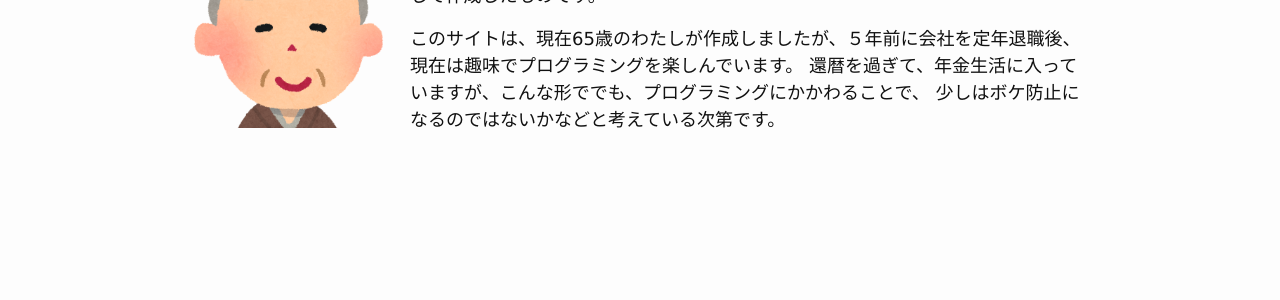
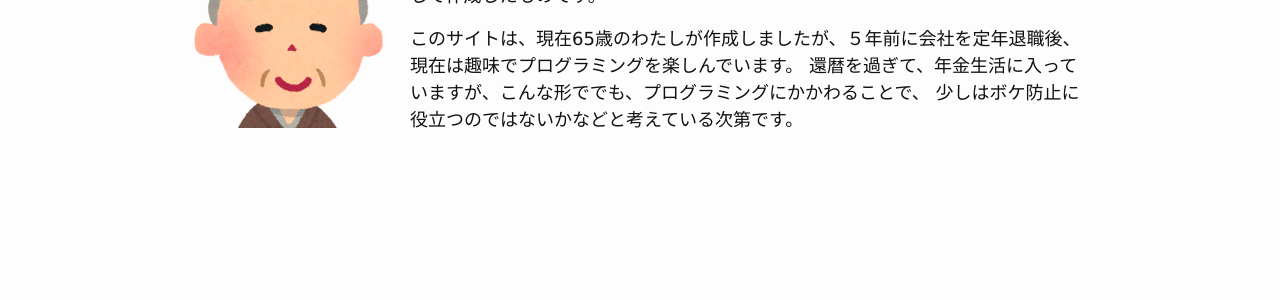
Before and after one commit to saitomako/hpbyself, a Jekyll site: the page built from about.md, in a window 1280 px wide. Shown: the part 280-580 px from the top of the page. Built offline with Jekyll 4.4.1, drawn with Linux system fonts in a browser that asks for light colours.

Commit message:
update etc

```diff
--- a/about.md
+++ b/about.md
@@ -10,4 +10,4 @@ class: about
 このサイトは、動画でプログラミングを学習できるサービス[「ドットインストール」](https://dotinstall.com/)の企画[『はじめてのオリサイ制作コミュニティ』](https://note.com/dotinstall/n/nf30d841e318c)の課題として作成したものです。
 
 このサイトは、現在65歳のわたしが作成しましたが、５年前に会社を定年退職後、現在は趣味でプログラミングを楽しんでいます。
-還暦を過ぎて、年金生活に入っていますが、こんな形ででも、プログラミングにかかわることで、 少しはボケ防止になるのではないかなどと考えている次第です。
+還暦を過ぎて、年金生活に入っていますが、こんな形ででも、プログラミングにかかわることで、 少しはボケ防止に役立つのではないかなどと考えている次第です。
```
